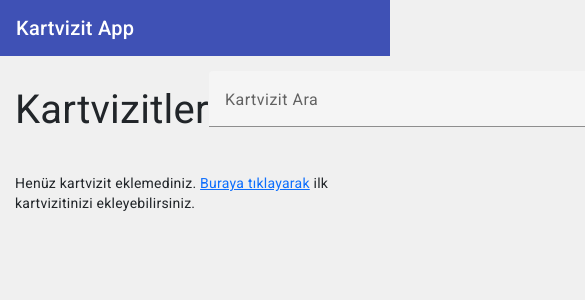
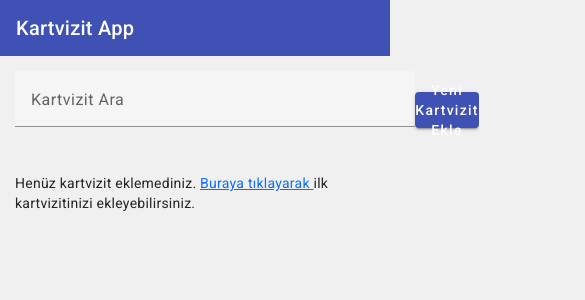
Before and after one commit to necdetuygur/kartvizit-app, an Angular app: page / in a window 390 px wide. Shown: the top 300 px of the page, 585 px wide, since content can reach past the window. Built offline with nearby package versions, Linux system fonts and the light colour scheme.

Commit message:
Responsive

```diff
--- a/src/app/cards/cards.component.html
+++ b/src/app/cards/cards.component.html
@@ -1,5 +1,4 @@
 <div class="d-flex align-items-center justify-content-between mb-4">
-  <div class="page-title">Kartvizitler</div>
   <app-card-search class="mr-5"></app-card-search>
   <button mat-raised-button color="primary" (click)="openDialog()">
     Yeni Kartvizit Ekle
@@ -12,9 +11,9 @@
   <div class="col-12" *ngIf="cardService.Get()?.length === 0">
     <span>
       Henüz kartvizit eklemediniz.
-      <a href="javascript:void(0)" class="text-primary" (click)="openDialog()"
-        >Buraya tıklayarak</a
-      >
+      <a href="javascript:void(0)" class="text-primary" (click)="openDialog()">
+        Buraya tıklayarak
+      </a>
       ilk kartvizitinizi ekleyebilirsiniz.
     </span>
   </div>
```
